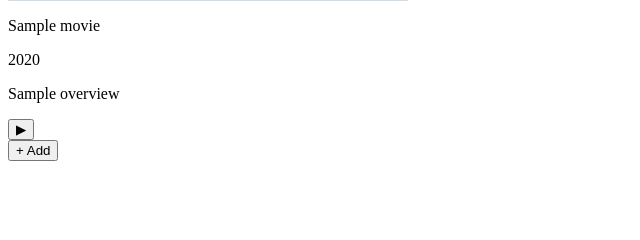
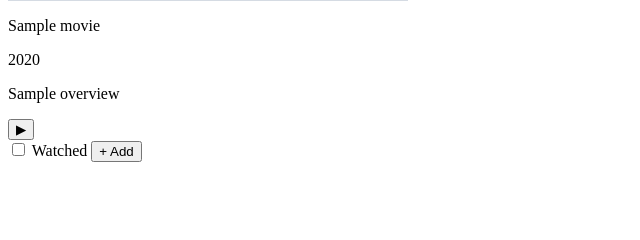
Before and after one commit to ando01/showfinder, a FastAPI app: template app/templates/partials/search_results.html in a window 1280 px wide. Shown: the part 341-581 px from the top of the page, without its empty margins (0-640 px from the left). Run offline with FastAPI, Linux system fonts and the light colour scheme; the template is opened without the code that fills it: most values are stand-ins (such as "Sample title", 1, 10 or a date in 2020); grey boxes marked "Sample" are stand-in pictures.

Commit message:
Set watch status when adding a show or movie from search
Shows get a status dropdown (Watching/On Hold/Wishlist/Completed) before
the Add button, defaulting to Watching. Movies get a Watched checkbox.
Both values are passed to the add routes and applied on creation.

Co-Authored-By: Claude Sonnet 4.6 <noreply@anthropic.com>

```diff
--- a/app/templates/partials/search_results.html
+++ b/app/templates/partials/search_results.html
@@ -23,9 +23,15 @@
                   hx-target="#trailer-frame"
                   hx-swap="innerHTML"
                   class="text-xs text-gray-400 hover:text-white border border-gray-700 hover:border-gray-500 px-2.5 py-1.5 rounded-lg transition">▶</button>
-                <form hx-post="/shows/add" hx-target="this" hx-swap="outerHTML">
+                <form class="flex items-center gap-1" hx-post="/shows/add" hx-target="this" hx-swap="outerHTML">
                   <input type="hidden" name="tmdb_id" value="{{ show.tmdb_id }}" />
                   <input type="hidden" name="source" value="search" />
+                  <select name="watch_status" class="text-xs bg-gray-700 border border-gray-600 text-gray-300 rounded-lg px-2 py-1.5 focus:outline-none">
+                    <option value="watching">Watching</option>
+                    <option value="on_hold">On Hold</option>
+                    <option value="wishlist">Wishlist</option>
+                    <option value="completed">Completed</option>
+                  </select>
                   <button type="submit" class="text-sm bg-blue-600 hover:bg-blue-500 text-white px-3 py-1.5 rounded-lg transition">+ Add</button>
                 </form>
               </div>
@@ -57,9 +63,12 @@
                   hx-target="#trailer-frame"
                   hx-swap="innerHTML"
                   class="text-xs text-gray-400 hover:text-white border border-gray-700 hover:border-gray-500 px-2.5 py-1.5 rounded-lg transition">▶</button>
-                <form hx-post="/movies/add" hx-target="this" hx-swap="outerHTML">
+                <form class="flex items-center gap-1" hx-post="/movies/add" hx-target="this" hx-swap="outerHTML">
                   <input type="hidden" name="tmdb_id" value="{{ movie.tmdb_id }}" />
                   <input type="hidden" name="source" value="search" />
+                  <label class="flex items-center gap-1 text-xs text-gray-400 cursor-pointer whitespace-nowrap">
+                    <input type="checkbox" name="watched" value="true" class="accent-purple-500" /> Watched
+                  </label>
                   <button type="submit" class="text-sm bg-purple-600 hover:bg-purple-500 text-white px-3 py-1.5 rounded-lg transition">+ Add</button>
                 </form>
               </div>
```
Also changed, not shown: app/routes.py (+4 -3 lines).
